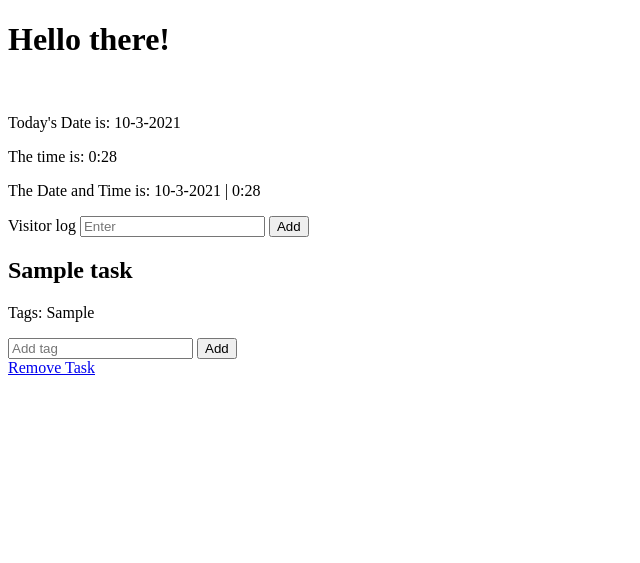
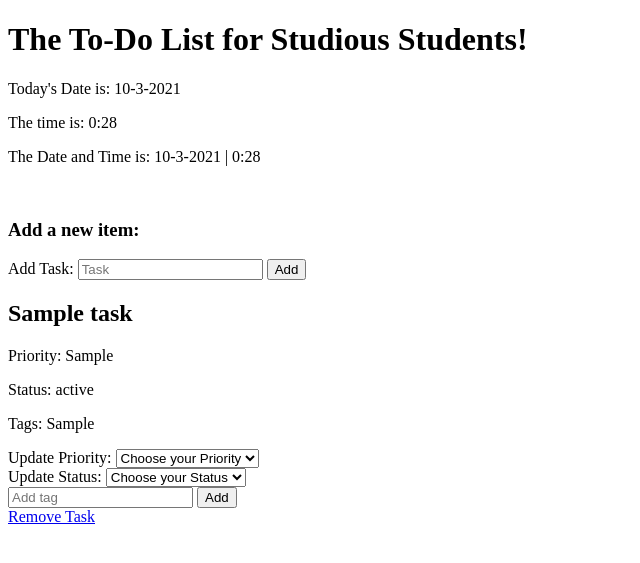
Before and after one commit to RPSeaman/Project3CICDPipeline, a Flask app: template templates/form.html in a window 1280 px wide. Shown: the top 563 px of the page, without its empty margins (0-640 px from the left). Run offline with Flask 2, Linux system fonts and the light colour scheme; the template is opened without the code that fills it: most values are stand-ins (such as "Sample title", 1, 10 or a date in 2020).

Commit message:
Finished Update Priority and Update Status

```diff
--- a/app.py
+++ b/app.py
@@ -31,6 +31,28 @@ def remove(name):
             break
     return redirect(url_for("index"))
 
+@app.route("/updatePriority/<string:name>", methods=["POST"])
+def updatePriority(name):
+    print(name)
+    for i in range(len(tasks)):
+        if tasks[i].getTitle()==name:
+            print(i)
+            break
+    tasks[i].changePriority(request.form.get(tasks[i].getTitle()))
+    return redirect(url_for("index"))
+
+@app.route("/updateStatus/<string:name>", methods=["POST"])
+def updateStatus(name):
+    print(name)
+    for i in range(len(tasks)):
+        if tasks[i].getTitle()==name:
+            print(i)
+            break
+    tasks[i].changeStatus(request.form.get(tasks[i].getTitle()))
+    return redirect(url_for("index"))
+
+
+
 @app.route("/addTag/<string:name>", methods=["POST"])
 def addTag(name):
     print(name)
--- a/templates/form.html
+++ b/templates/form.html
@@ -1,13 +1,15 @@
 <!doctype html>
     <head>
-        <title>{"Hello!"}</title>
+        <title>The To-Do List for Studious Students!</title>
     </head>
     <body>
-        <h1>Hello there!</h1>
-        <br>
+        <h1>The To-Do List for Studious Students!</h1>
+
         <p>Today's Date is:  <span id='Date'></span></p>
         <p>The time is:  <span id='Time'></span></p>
         <p>The Date and Time is:  <span id='DateTime'></span></p>
+        <br>
+        <h3> Add a new item:</h3>
             <script>
             var current_td_info = new Date();
             var theDate = current_td_info.getMonth() + "-"
@@ -23,14 +25,45 @@
             </script>
         <form action="/add" method="post">
             <div>
-                <label for = "title">Visitor log</label>
-                <input type = "text" name = "task" placeholder = "Enter">
+                <label for = "title">Add Task:</label>
+                <input type = "text" name = "task" placeholder = "Task">
                 <button type = "submit">Add</button>
             </div>
         </form>
+
+
+
         {% for i in tasks %}
             <h2> {{i.title}} </h2>
+
+            <p>Priority: {{i.getPriority()}}</p>
+            <p>Status: {{i.getStatus()}}</p>
             <p>Tags: {{i.tagsToString()}}</p>
+
+            <div>
+                <form action="/updatePriority/{{i.getTitle()}}" method="post">
+                    <label for={{i.getTitle()}}>Update Priority:</label>
+                    <select name={{i.getTitle()}} id="priority" onchange=this.form.submit()>
+                        <option value="">Choose your Priority</option>
+                        <option value="High">HIGH</option>
+                        <option value="Medium">MEDIUM</option>
+                        <option value="Low">LOW</option>
+                    </select>
+                </form>
+
+                <form action="/updateStatus/{{i.getTitle()}}" method="post">
+                    <label for={{i.getTitle()}}>Update Status:</label>
+                        <select name={{i.getTitle()}} id="status" onchange=this.form.submit()>
+                            <option value="">Choose your Status</option>
+                            <option value="To Do">TO DO</option>
+                            <option value="Started">IN PROGRESS</option>
+                            <option value="Done">DONE</option>
+                                </select>
+                </form>
+            </div>
+
+
+
             <form action="/addTag/{{i.getTitle()}}" method="post">
                 <div>
                     <input type = "text" name = {{i.getTitle()}} placeholder = "Add tag">
```
Also changed, not shown: task.py (+16 -1 lines).
